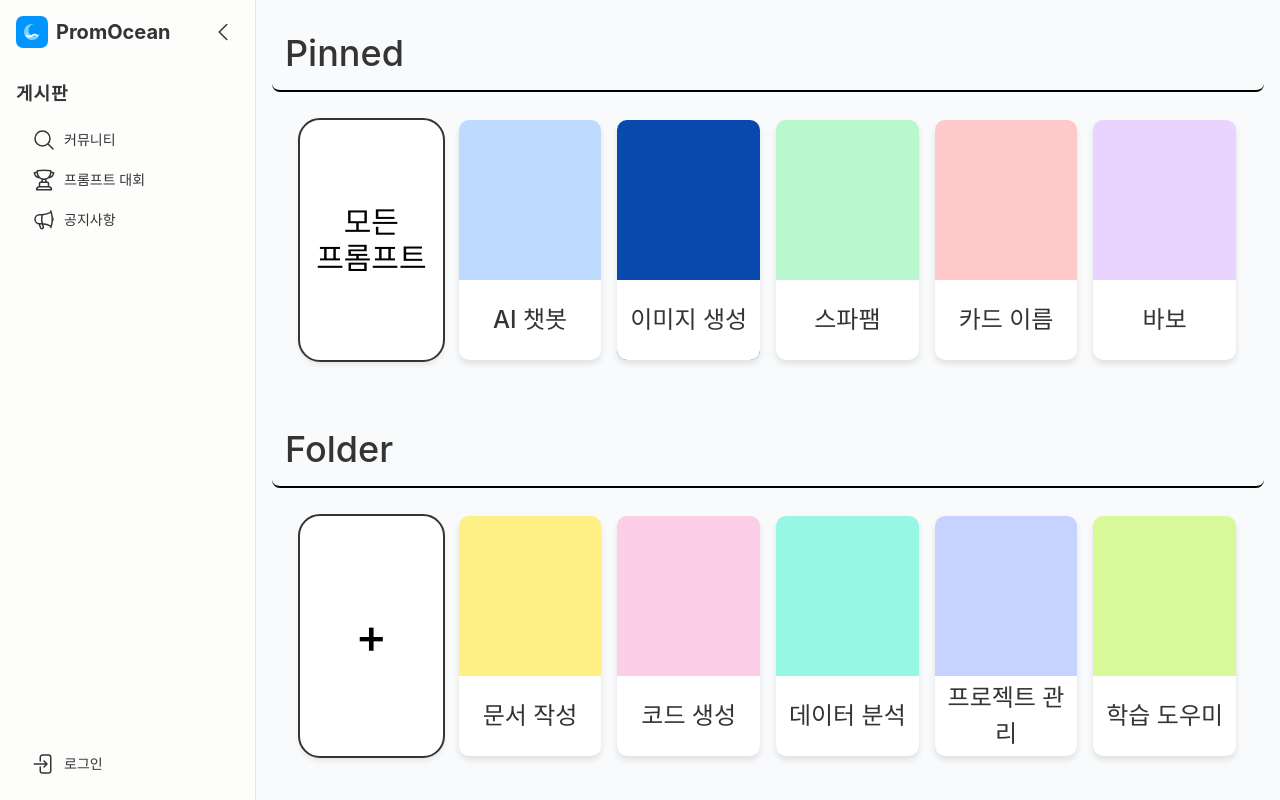
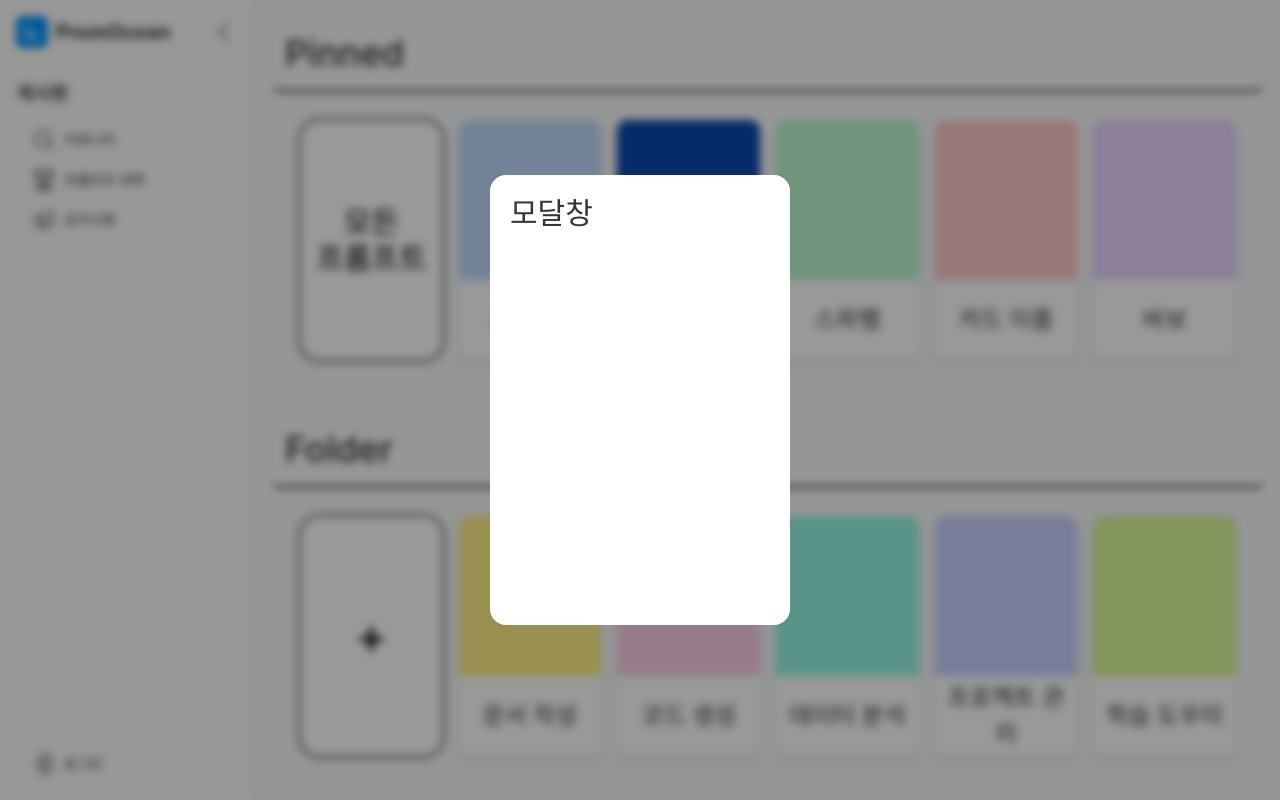
Before and after one commit to ssafy-last/promocean, a Next.js app: page /my-space in a window 1280 px wide. Both pictures are taken after a click on the button "새 항목 추가". Shown: the part 255-1055 px from the top of the page. Built offline with nearby package versions, Linux system fonts and the light colour scheme; a web font is replaced by a local one.

Commit message:
feat: 카테고리 추가 모달 [S13P31A208-125]

```diff
--- a/src/components/list/SpaceArchiveList.tsx
+++ b/src/components/list/SpaceArchiveList.tsx
@@ -1,3 +1,6 @@
+'use client'
+
+import { useEffect, useRef, useState } from "react";
 import SpaceArchiveItem from "../item/SpaceArchiveItem";
 
 interface SpaceArchiveListProps {
@@ -14,7 +17,18 @@ const interactiveBtnClasses = `
 `;
 
 export default function SpaceArchiveList({ isPinnedList, archiveItemList }: SpaceArchiveListProps) {
-  return (
+    const [isModalOpenState, setIsModalOpenState] = useState(false);
+    const modalRef = useRef<HTMLDivElement | null> (null);
+
+    const onOpenModal = () => {
+        setIsModalOpenState(true);
+    }
+
+    useEffect(()=>{
+        console.log("open state : ", isModalOpenState)
+    },[isModalOpenState])
+
+    return (
     <div className="flex flex-row p-7 gap-4">
       {isPinnedList ? (
         <button
@@ -31,6 +45,7 @@ export default function SpaceArchiveList({ isPinnedList, archiveItemList }: Spac
         <button
           className={`${interactiveBtnClasses} bg-white outline-2 outline-dodger-blue-11`}
           aria-label="새 항목 추가"
+        onClick={onOpenModal}
         >
           <div className="w-full h-full flex items-center justify-center">
             <div className="text-center text-black text-5xl font-medium leading-9">+</div>
@@ -41,6 +56,18 @@ export default function SpaceArchiveList({ isPinnedList, archiveItemList }: Spac
       {archiveItemList?.map((item, index) => (
         <SpaceArchiveItem key={index} title={item.title} bgColor={item.bgColor} />
       ))}
+
+
+      {isModalOpenState && (
+        <div className="fixed flex inset-0 z-10 w-full h-full bg-black/40  backdrop-blur-xs justify-center items-center">
+            <div className ="bg-white w-[300px] h-[450px] rounded-2xl p-5">
+                <h1 className="text-3xl font-medium">모달창</h1>
+            </div>
+        </div>
+        )
+      }
+
+
     </div>
   );
 }
```
